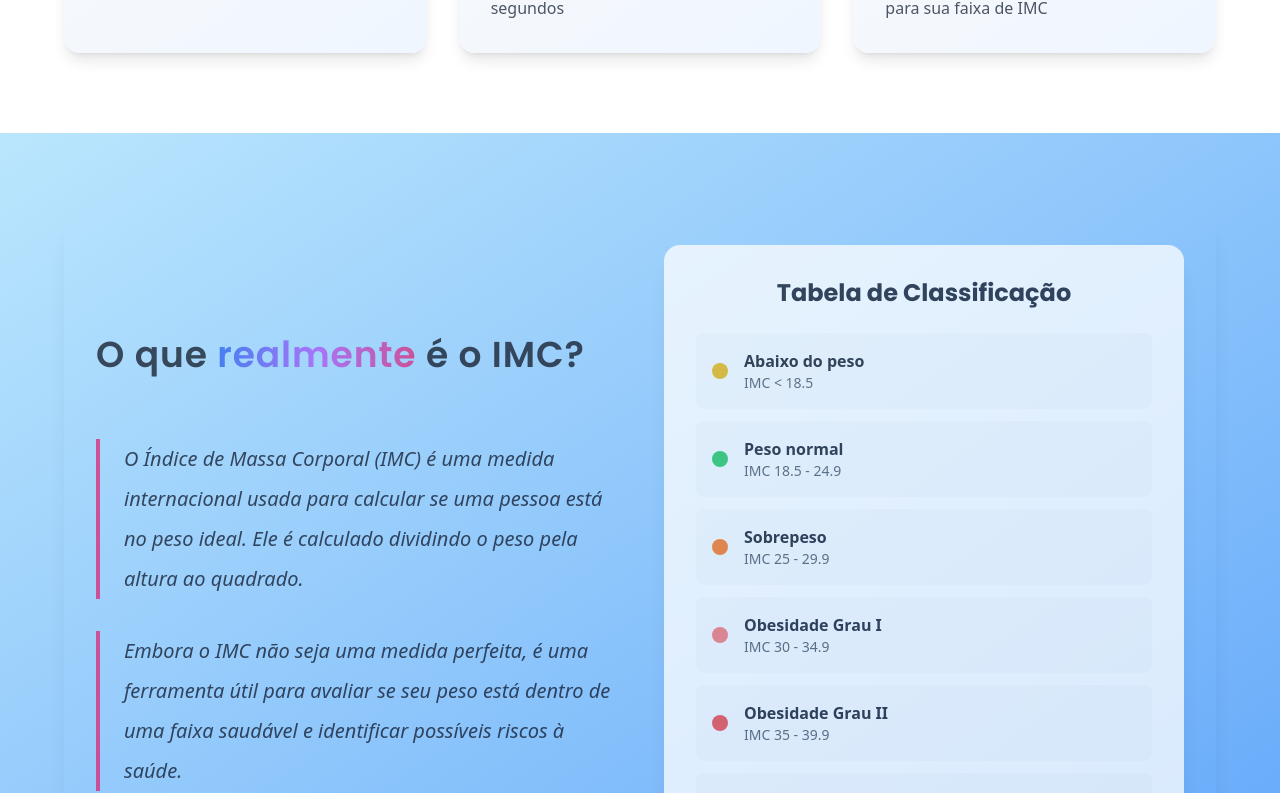
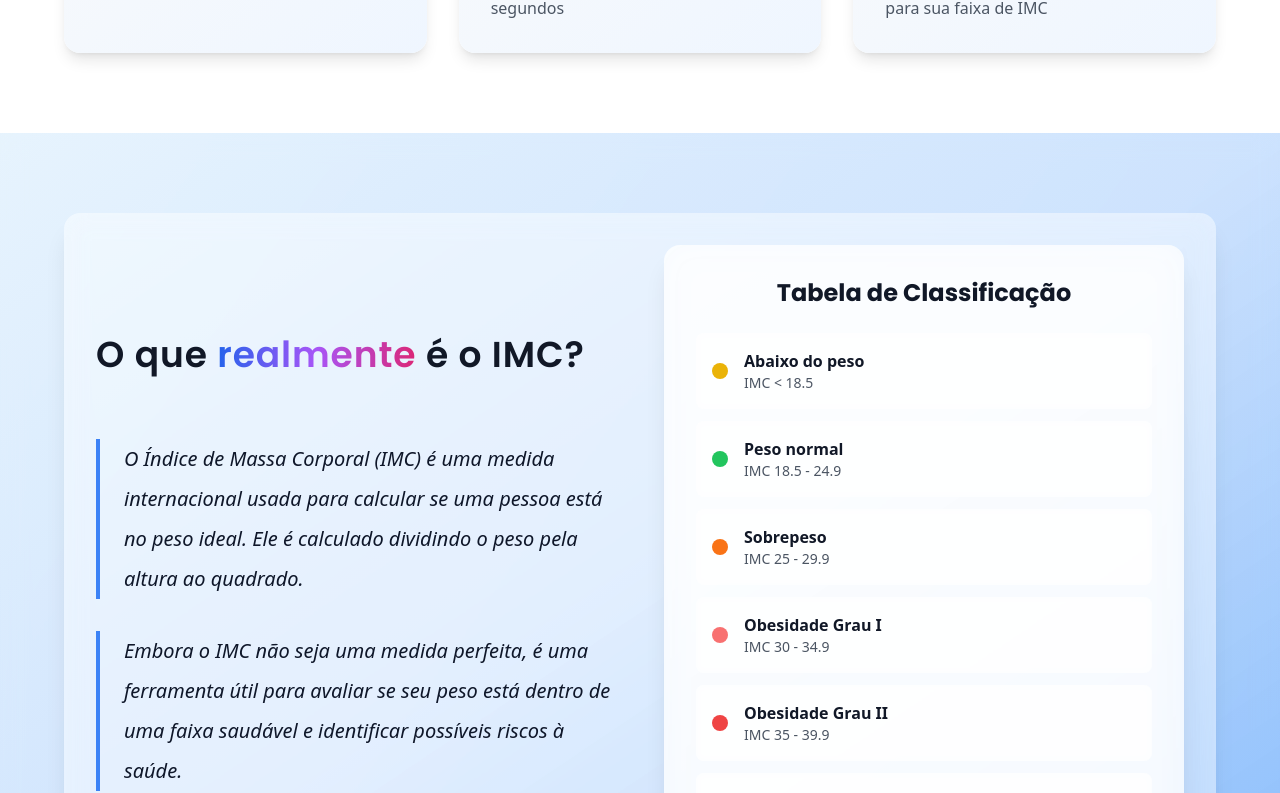
Before and after one commit to gustahxn/CalcImc, a React (Vite) app in the folder calcImc/: page / in a window 1280 px wide. Shown: the part 835-1628 px from the top of the page. Built offline with nearby package versions, Linux system fonts and the light colour scheme; no server answers.

Commit message:
Update: Teste

```diff
--- a/calcImc/src/components/Home.jsx
+++ b/calcImc/src/components/Home.jsx
@@ -132,28 +132,32 @@ const Home = () => {
 
       <section
   id="info"
-        className="py-20 px-6 bg-gradient-to-br from-sky-200 to-blue-400"
+  className="py-20 px-6 bg-gradient-to-br from-sky-100/60 via-blue-200/60 to-blue-400/70 backdrop-blur-md"
 >
   <div className="max-w-6xl mx-auto">
-          <div className="opacity-75 p-8 rounded-2xl shadow-xl">
+    <div className="bg-white/50 backdrop-blur-md p-8 rounded-2xl shadow-xl">
       <div className="grid md:grid-cols-2 gap-12 items-center">
         <div className="space-y-8">
           <div className="mb-16">
             <h2 className="heading-font text-5xl md:text-4xl font-medium leading-tight tracking-wide text-gray-900">
-                    O que <span className="bg-gradient-to-r from-blue-600 via-purple-500 to-pink-600 bg-clip-text text-transparent">realmente</span> é o IMC?
+              O que{" "}
+              <span className="bg-gradient-to-r from-blue-600 via-purple-500 to-pink-600 bg-clip-text text-transparent">
+                realmente
+              </span>{" "}
+              é o IMC?
             </h2>
           </div>
 
-                <blockquote className="border-l-4 border-pink-600 pl-6 text-xl text-slate-900 italic leading-loose">
+          <blockquote className="border-l-4 border-blue-500 pl-6 text-xl text-slate-900 italic leading-loose">
             O Índice de Massa Corporal (IMC) é uma medida internacional usada para calcular se uma pessoa está no peso ideal. Ele é calculado dividindo o peso pela altura ao quadrado.
           </blockquote>
 
-                <blockquote className="border-l-4 border-pink-600 pl-6 text-xl text-slate-900 italic leading-loose">
+          <blockquote className="border-l-4 border-blue-500 pl-6 text-xl text-slate-900 italic leading-loose">
             Embora o IMC não seja uma medida perfeita, é uma ferramenta útil para avaliar se seu peso está dentro de uma faixa saudável e identificar possíveis riscos à saúde.
           </blockquote>
         </div>
 
-              <div className="bg-white p-8 rounded-2xl shadow-xl">
+        <div className="bg-white/70 backdrop-blur-lg p-8 rounded-2xl shadow-xl">
           <h3 className="heading-font text-2xl font-bold text-gray-900 mb-6 text-center">
             Tabela de Classificação
           </h3>
@@ -161,16 +165,14 @@ const Home = () => {
             {imcRanges.map((item, index) => (
               <div
                 key={index}
-                      className="flex items-center gap-4 p-4 bg-gray-50 rounded-lg"
+                className="flex items-center gap-4 p-4 bg-white/60 rounded-lg backdrop-blur-sm"
               >
                 <div className={`w-4 h-4 rounded-full ${item.color}`}></div>
                 <div className="flex-1">
                   <div className="font-semibold text-gray-900">
                     {item.category}
                   </div>
-                        <div className="text-sm text-gray-600">
-                          IMC {item.range}
-                        </div>
+                  <div className="text-sm text-gray-600">IMC {item.range}</div>
                 </div>
               </div>
             ))}
@@ -180,6 +182,7 @@ const Home = () => {
     </div>
   </div>
 </section>
+
     </div>
   );
 };
```
Lines whose indentation alone changed are shown as unchanged.
